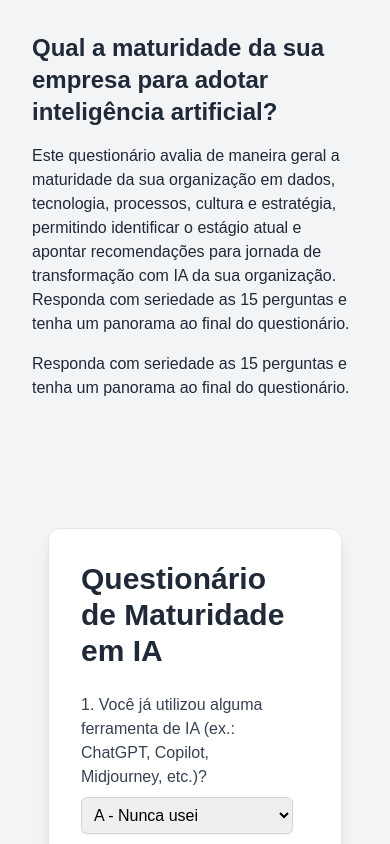
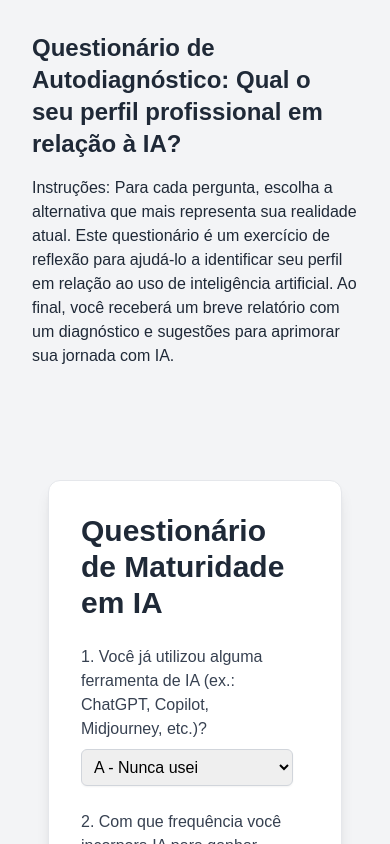
Before and after one commit to RafaelAquinodev/quiz-ai, a Next.js app: page / in a window 390 px wide. Shown: the top 844 px of the page. Built offline with nearby package versions, Linux system fonts and the light colour scheme.

Commit message:
(feat): finalizando responsividade

```diff
--- a/app/_components/introdution.tsx
+++ b/app/_components/introdution.tsx
@@ -4,7 +4,7 @@ import IAMaturityQuiz from "./maturityQuiz";
 
 export default function IntroAndUserForm() {
   return (
-    <div className="w-full bg-gray-100 rounded-none shadow-none grid grid-cols-1 md:grid-cols-2 gap-12">
+    <div className="w-full bg-gray-100 rounded-none shadow-none grid grid-cols-1 md:grid-cols-2 gap-8">
       {/* Coluna da esquerda: Introdução */}
       <div className="text-gray-800 space-y-4 p-8">
         {/* <Image
@@ -16,19 +16,15 @@ export default function IntroAndUserForm() {
         /> */}
 
         <h2 className="text-2xl font-semibold">
-          Qual a maturidade da sua empresa para adotar inteligência artificial?
+          Questionário de Autodiagnóstico: Qual o seu perfil profissional em
+          relação à IA?
         </h2>
         <p>
-          Este questionário avalia de maneira geral a maturidade da sua
-          organização em dados, tecnologia, processos, cultura e estratégia,
-          permitindo identificar o estágio atual e apontar recomendações para
-          jornada de transformação com IA da sua organização. Responda com
-          seriedade as 15 perguntas e tenha um panorama ao final do
-          questionário.
-        </p>
-        <p>
-          Responda com seriedade as 15 perguntas e tenha um panorama ao final do
-          questionário.
+          Instruções: Para cada pergunta, escolha a alternativa que mais
+          representa sua realidade atual. Este questionário é um exercício de
+          reflexão para ajudá-lo a identificar seu perfil em relação ao uso de
+          inteligência artificial. Ao final, você receberá um breve relatório
+          com um diagnóstico e sugestões para aprimorar sua jornada com IA.
         </p>
       </div>
 
--- a/app/_components/maturityQuiz/resultReports.tsx
+++ b/app/_components/maturityQuiz/resultReports.tsx
@@ -1,3 +1,5 @@
+import { FaLightbulb, FaBrain, FaChartLine } from "react-icons/fa";
+
 interface ResultsReportProps {
   score: number;
   result: {
@@ -9,12 +11,29 @@ interface ResultsReportProps {
 
 export default function ResultsReport({ score, result }: ResultsReportProps) {
   return (
-    <div className="p-6 bg-white rounded shadow-md border border-gray-200">
-      <h2 className="text-xl font-bold mb-4">Seu resultado</h2>
-      <p className="text-lg font-semibold mb-2">{result.level}</p>
-      <p className="mb-4">{result.diagnosis}</p>
-      <p className="italic text-gray-700">{result.advice}</p>
-      <p className="mt-4 font-bold">Pontuação total: {score}</p>
+    <div className="bg-white border border-gray-300 rounded-xl shadow-lg p-8 max-w-2xl w-full space-y-6 text-gray-900">
+      <div className="flex items-center gap-3">
+        <FaChartLine className="text-blue-600 text-2xl" />
+        <h2 className="text-2xl font-extrabold">Resultado do Questionário</h2>
+      </div>
+
+      <div className="bg-blue-50 border-l-4 border-blue-600 p-4 rounded-md shadow-sm">
+        <h3 className="text-xl font-bold text-blue-800 mb-1">{result.level}</h3>
+        <p className="text-gray-700">{result.diagnosis}</p>
+      </div>
+
+      <div className="bg-yellow-50 border-l-4 border-yellow-500 p-4 rounded-md shadow-sm flex items-start gap-3">
+        <FaLightbulb className="text-yellow-500 mt-1" />
+        <div>
+          <p className="font-semibold text-yellow-800 mb-1">Sugestão:</p>
+          <p className="text-gray-700">{result.advice}</p>
+        </div>
+      </div>
+
+      <div className="text-sm text-gray-600 text-right">
+        <span className="font-semibold text-gray-800">Pontuação total:</span>{" "}
+        {score}
+      </div>
     </div>
   );
 }
--- a/app/page.tsx
+++ b/app/page.tsx
@@ -2,7 +2,7 @@ import IntroAndUserForm from "./_components/introdution";
 
 export default function HomePage() {
   return (
-    <main className="min-h-screen ">
+    <main className="h-screen max-h-screen overflow-y-auto">
       <IntroAndUserForm />
     </main>
   );
--- a/app/results/page.tsx
+++ b/app/results/page.tsx
@@ -2,12 +2,10 @@
 
 import ResultsContent from "../_components/resultsContent";
 
-// ajuste o caminho conforme sua estrutura
-
 export default function ResultsPage() {
   return (
-    <main className="min-h-screen flex flex-col justify-center items-center p-8 bg-gray-50">
-      <h1 className="text-4xl font-bold mb-8 text-gray-900">
+    <main className="h-screen max-h-screen overflow-y-auto bg-gray-50 flex flex-col justify-center items-center px-4 py-8 md:py-0">
+      <h1 className="text-3xl md:text-4xl font-bold mb-6 text-gray-900 text-center">
         Resultado do Questionário
       </h1>
       <ResultsContent />
```
Also changed, not shown: package.json (+5 -4 lines), 1 other file (tests, documents, lock files or other folders).
